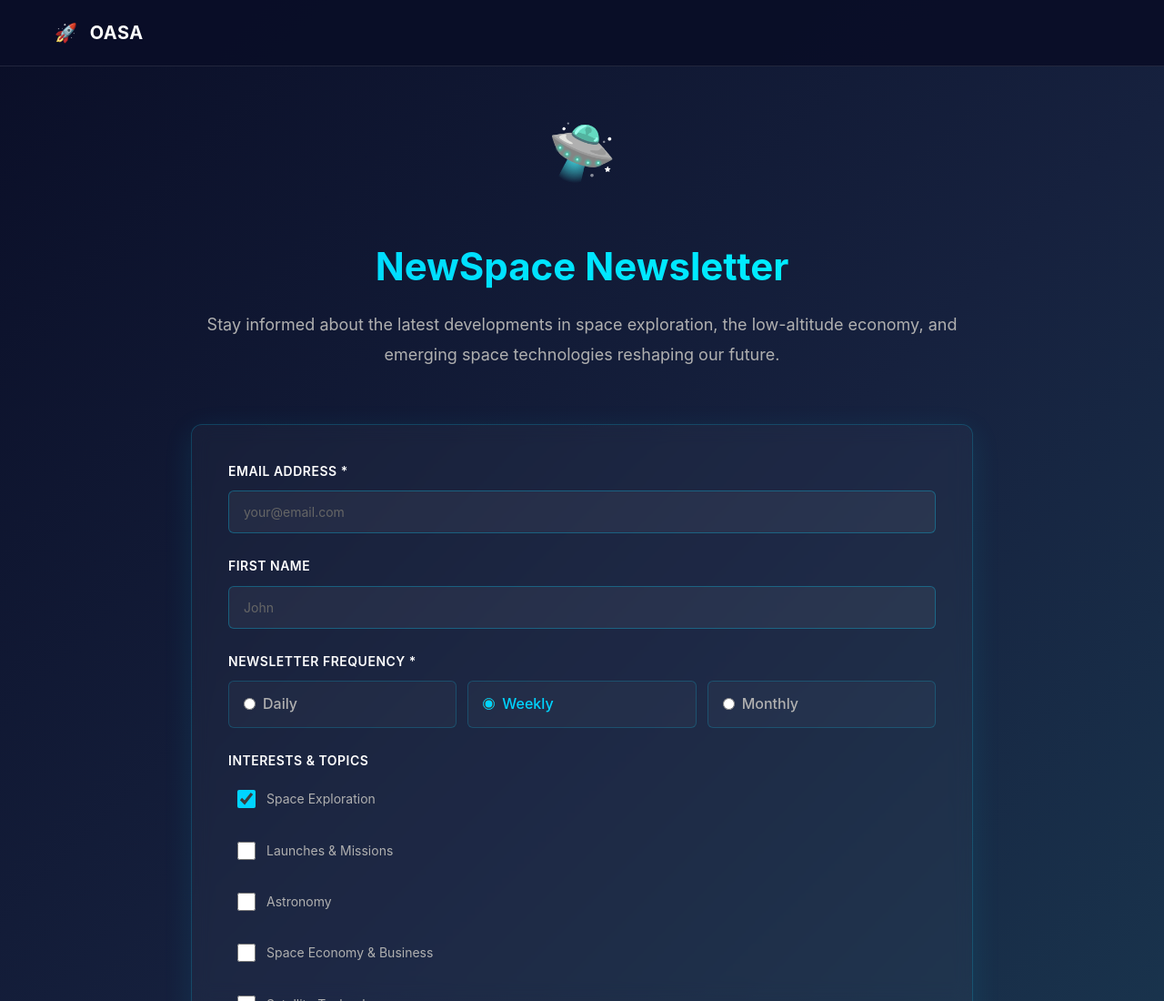
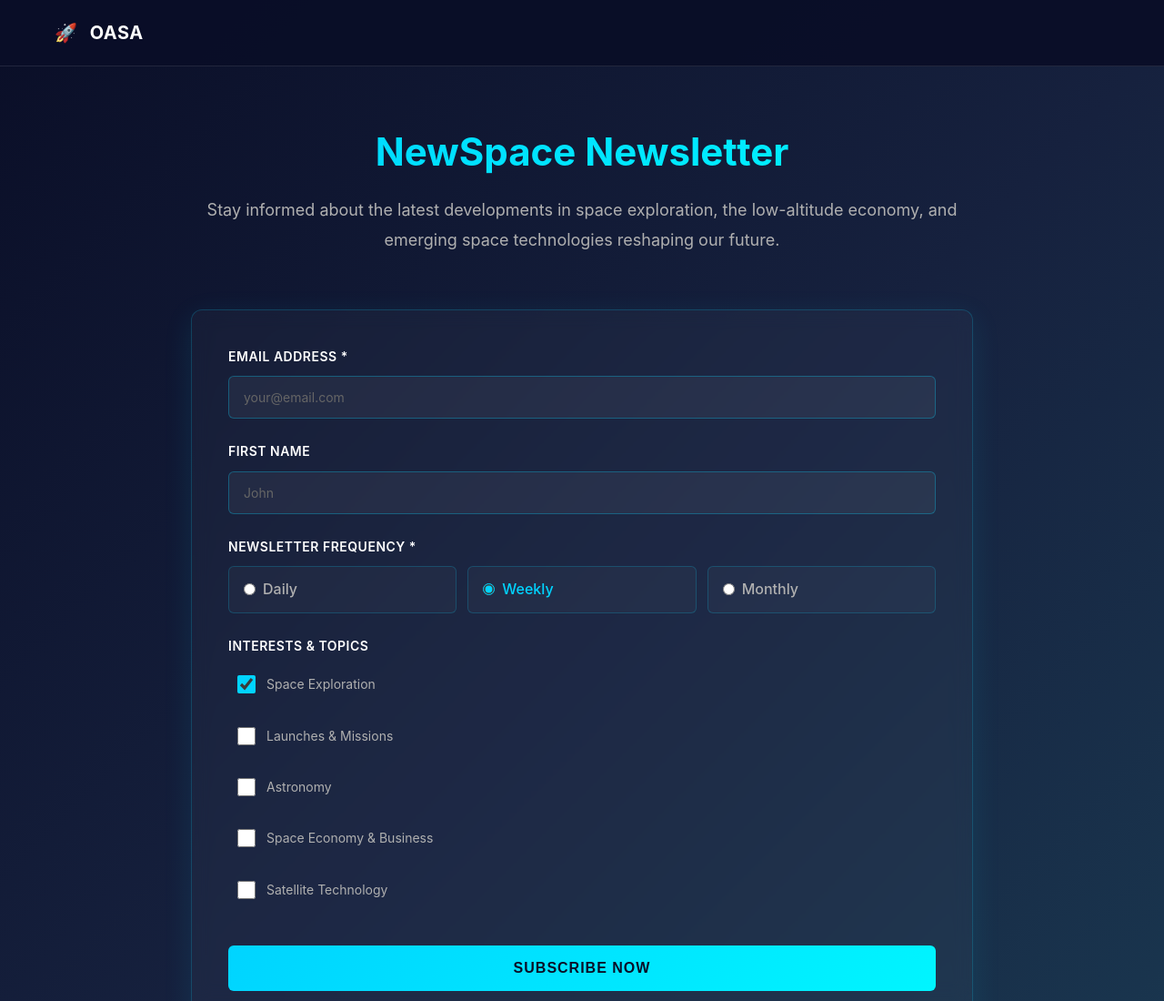
Before and after one commit to Ackeseu/SpaceNewsLetter, a website: page public/index.html in a window 1280 px wide. Shown: the top 1100 px of the page at 91% size. Drawn offline with Linux system fonts and the light colour scheme.

Commit message:
Update: Add OASA logo and remove rocket icons

```diff
--- a/public/index.html
+++ b/public/index.html
@@ -343,7 +343,7 @@
 
   <div class="container">
     <div class="hero">
-      <div class="rocket-icon">🛸</div>
+
       <h1>NewSpace Newsletter</h1>
       <p class="subtitle">
         Stay informed about the latest developments in space exploration, the low-altitude economy, and emerging space technologies reshaping our future.
```
Also changed, not shown: public/oasa-logo.svg (added).
